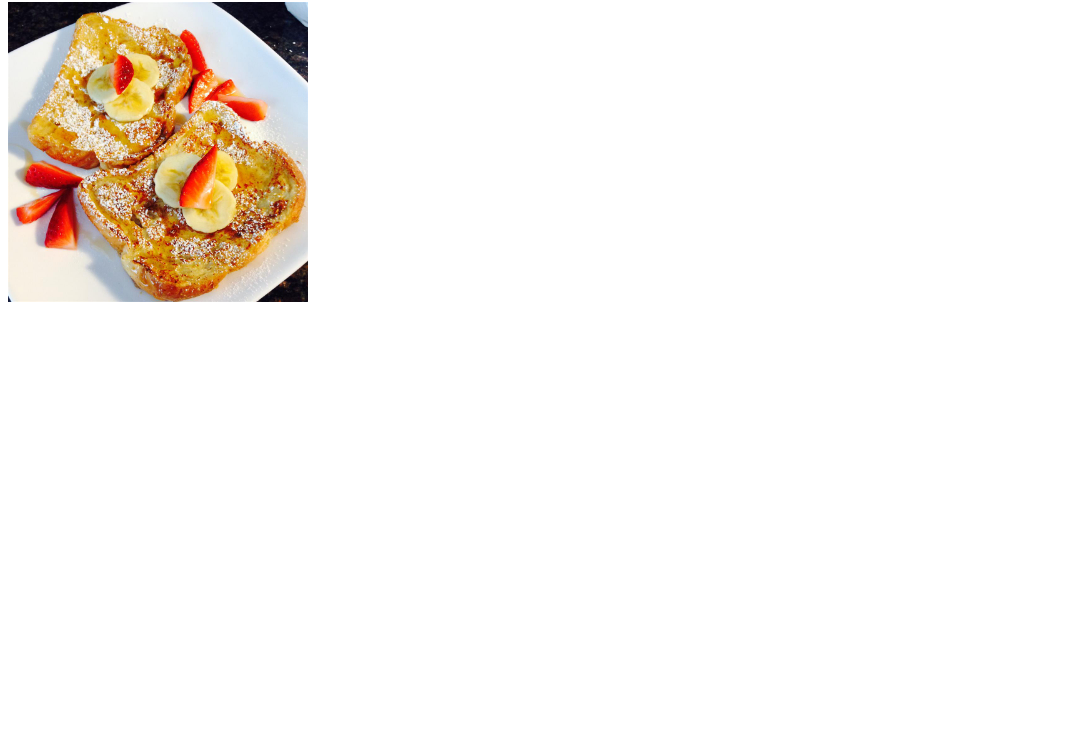
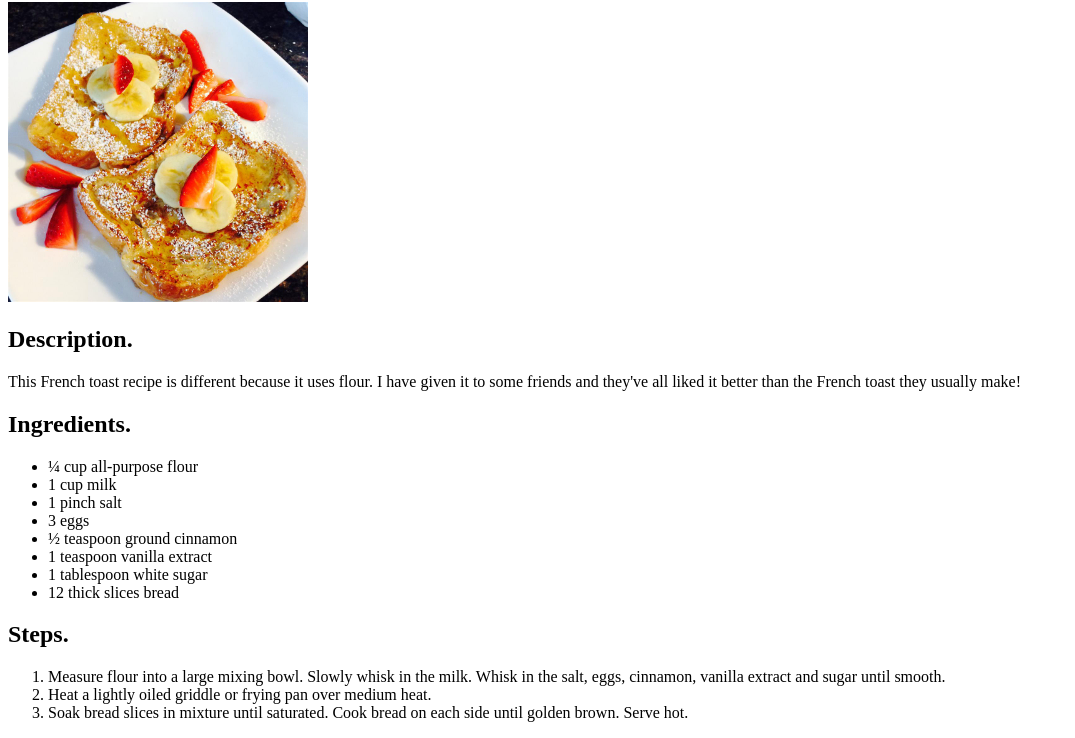
Before and after one commit to sw9504/odin-recipes, a plain HTML site: page recipes/toast.html in a window 1280 px wide. Shown: the part 78-816 px from the top of the page, without its empty margins (0-1075 px from the left). Drawn offline with Linux system fonts and the light colour scheme.

Commit message:
Se completaron 3 recetas.

```diff
--- a/recipes/toast.html
+++ b/recipes/toast.html
@@ -7,5 +7,28 @@
 <body>
     <h1>Fluffy French Toast.</h1>
     <img src="./images/toast.jpeg" width=300>
+    <h2>Description.</h2>
+    <p>This French toast recipe is different because it uses flour. I have given it to some friends and they've all liked it better than the French toast they usually make!</p>
+    <h2>Ingredients.</h2>
+    <ul>
+        <li>¼ cup all-purpose flour</li>
+        <li>1 cup milk</li>
+        <li>1 pinch salt</li>
+        <li>3 eggs</li>
+        <li>½ teaspoon ground cinnamon</li>
+        <li>1 teaspoon vanilla extract</li>
+        <li>1 tablespoon white sugar</li>
+        <li>12 thick slices bread</li>
+    </ul>
+
+    <h2>Steps.</h2>
+    <ol>
+        <li>Measure flour into a large mixing bowl. Slowly whisk in the milk. Whisk in the salt, eggs, cinnamon, vanilla extract and sugar until smooth.
+        </li>
+        <li>Heat a lightly oiled griddle or frying pan over medium heat.
+        </li>
+        <li>Soak bread slices in mixture until saturated. Cook bread on each side until golden brown. Serve hot.
+        </li>
+    </ol>
 </body>
 </html>
```
Also changed, not shown: index.html (+2 -2 lines), recipes/smooth.html (+17 -0 lines), recipes/waffles.html (+21 -0 lines).
